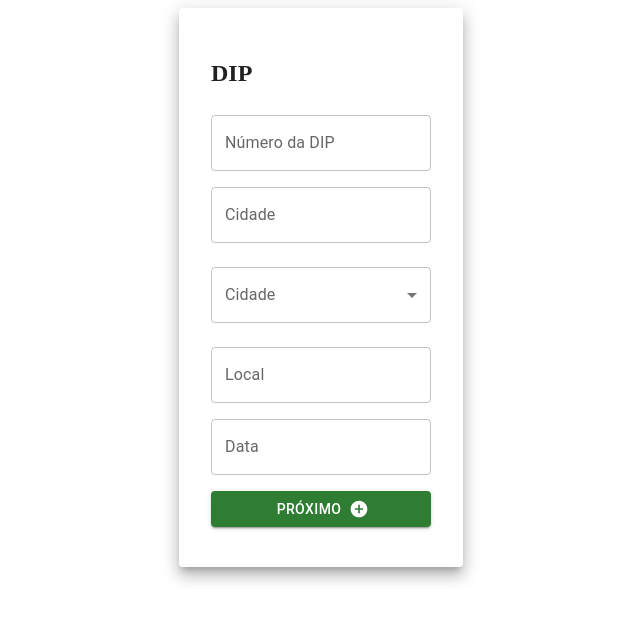
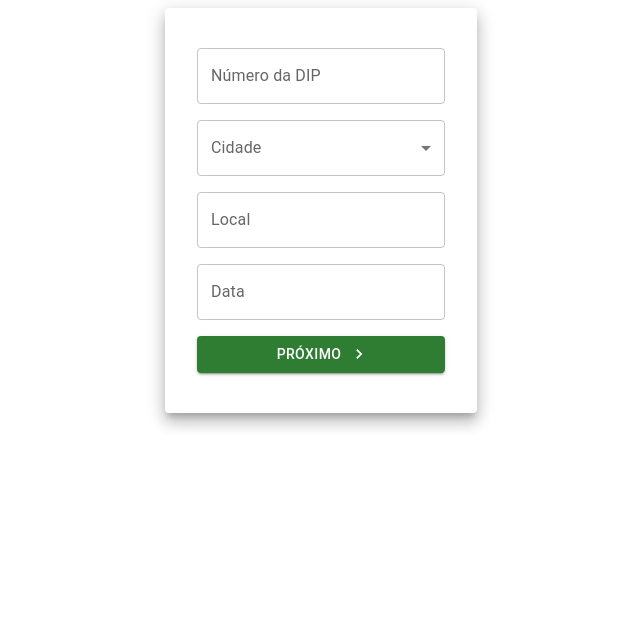
Before and after one commit to rafaelflorespereira/ectolab-requests, a React (Create React App) app: page /dip in a window 1280 px wide. Shown: the top 622 px of the page, without its empty margins (319-959 px from the left). Built offline with nearby package versions, Linux system fonts and the light colour scheme.

Commit message:
fixed dip styling

```diff
--- a/src/pages/forms/DIP.tsx
+++ b/src/pages/forms/DIP.tsx
@@ -18,6 +18,7 @@ import {
 } from "../../typings/typing";
 
 import AddCircleIcon from '@mui/icons-material/AddCircle';
+import NavigateNextIcon from '@mui/icons-material/NavigateNext';
 
 const DIP: React.FC = () => {
   const [dip, setDip] = useState<DipType>(defaultDip)
@@ -46,47 +47,41 @@ const DIP: React.FC = () => {
 
   return (
     <Container sx={{ display: "flex", gap: 4, justifyContent: "center" }}>
-      <Paper sx={{ minWidth: 80, maxWidth: 220, p: 4 }} elevation={10}>
+      <Paper sx={{ minWidth: 80, p: 4, display: "flex", flexDirection: "column" }} elevation={10}>
         {/* !Todo: change to typographic HTML H1 element  */}
-        <h2>DIP</h2>
         <TextField
           label="Número da DIP"
           variant="outlined"
           type={"number"}
+          value={dip.dipNumber}
           sx={{ my: 1 }}
-          value={dip.dipNumber} onChange={(event) => handleDip(event.target.value, "dipNumber")}
+          onChange={(event) => handleDip(event.target.value, "dipNumber")}
         />
-        <TextField
-          label="Cidade"
-          variant="outlined"
-          value={dip.city}
-          sx={{ my: 1 }}
-          onChange={(event) => handleDip(event.target.value, "city")} />
-        <Box sx={{ minWidth: 40, my: 2 }}>
+        <Box sx={{ my: 1 }}>
           <FormControl fullWidth>
             <InputLabel id="city-label-id">Cidade</InputLabel>
             <Select
               labelId="city-label-id"
               id="city-id"
               label="Cidade"
-              sx={{ minWidth: 30 }}
             >
               {cities?.map((city, id) => <MenuItem key={id} value={city} selected>{city}</MenuItem>)}
             </Select>
           </FormControl>
         </Box>
         <TextField
+          sx={{ my: 1 }}
           label="Local"
           variant="outlined"
           value={dip.place}
-          sx={{ my: 1 }}
-          onChange={(event) => handleDip(event.target.value, "place")} />
+          onChange={(event) => handleDip(event.target.value, "place")}
+        />
 
         <TextField
+          sx={{ my: 1 }}
           label="Data"
           variant="outlined"
           value={dip.date}
-          sx={{ my: 1 }}
           onChange={(event) => handleDip(event.target.value, "date")}
         />
         <Button
@@ -94,7 +89,7 @@ const DIP: React.FC = () => {
           color={"success"}
           type="submit"
           sx={{ my: 1 }}
-          endIcon={<AddCircleIcon />}
+          endIcon={<NavigateNextIcon />}
           href={"/participantes"}
           fullWidth
           onClick={handleDipSubmit}
```
